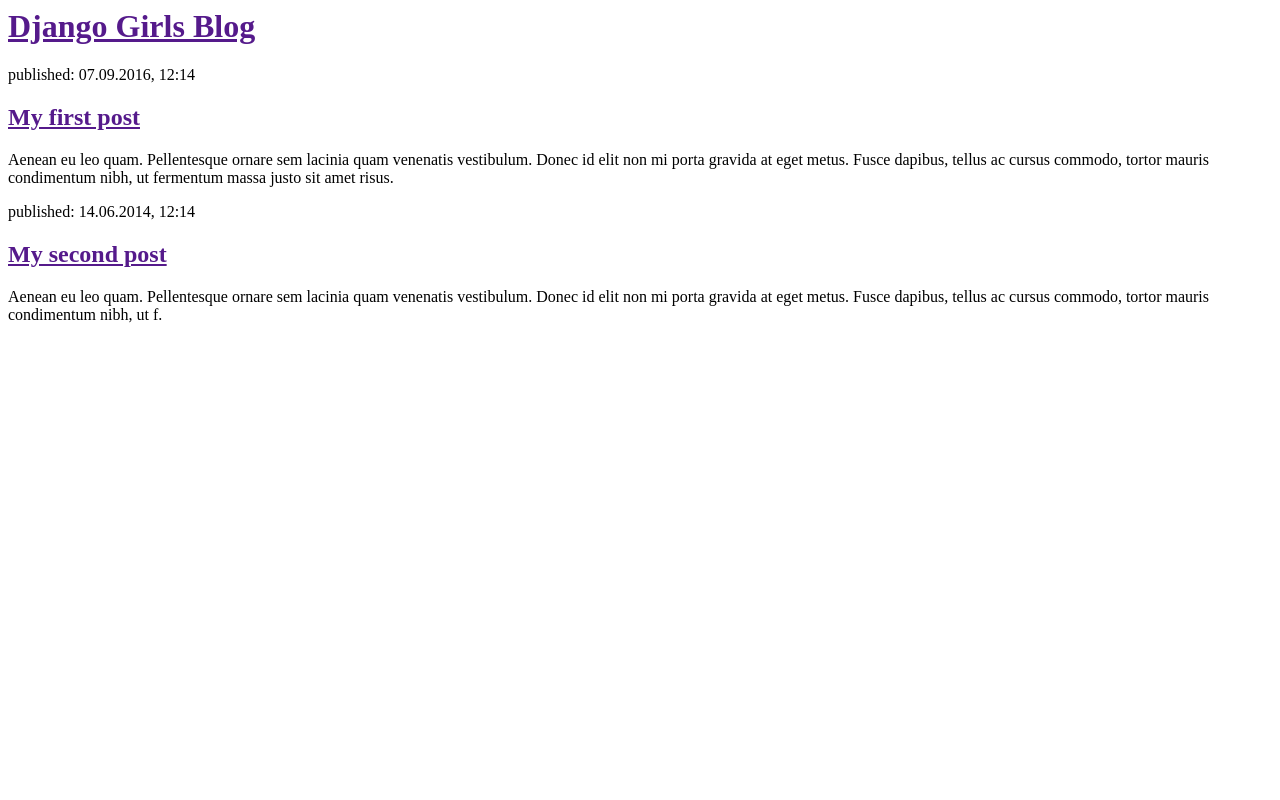
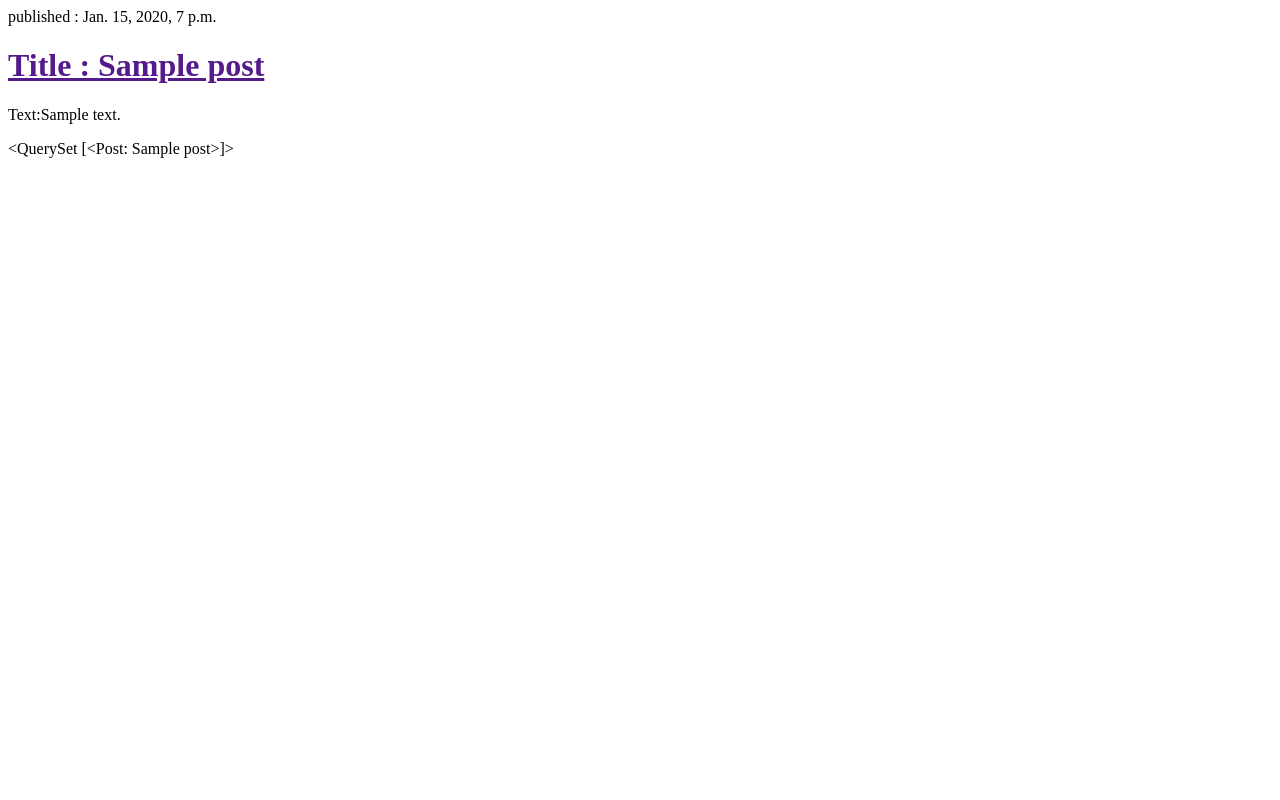
Before and after one commit to chkwag/my-first-blog, a Django app: page / in a window 1280 px wide. Run offline with Django 3.2, Linux system fonts and the light colour scheme; tables that the repository leaves empty hold one stand-in row (values such as "Sample post").

Commit message:
modified templates to display posts from database.

```diff
--- a/blog/templates/blog/post_list.html
+++ b/blog/templates/blog/post_list.html
@@ -3,20 +3,12 @@
         <title>곽철호's blog</title>
     </head>
     <body>
-            <div>
-                <h1><a href="">Django Girls Blog</a></h1>
-            </div>
+        {% for post in posts %}
+            <p>published : {{ post.published_date }}</p>
+            <h1><a href="">Title : {{ post.title }}</a></h1>
+            <p>Text:{{ post.text|linebreaksbr }}</p>
+        {% endfor %}
 
-            <div>
-                <p>published: 07.09.2016, 12:14</p>
-                <h2><a href="">My first post</a></h2>
-                <p>Aenean eu leo quam. Pellentesque ornare sem lacinia quam venenatis vestibulum. Donec id elit non mi porta gravida at eget metus. Fusce dapibus, tellus ac cursus commodo, tortor mauris condimentum nibh, ut fermentum massa justo sit amet risus.</p>
-            </div>
-
-            <div>
-                <p>published: 14.06.2014, 12:14</p>
-                <h2><a href="">My second post</a></h2>
-                <p>Aenean eu leo quam. Pellentesque ornare sem lacinia quam venenatis vestibulum. Donec id elit non mi porta gravida at eget metus. Fusce dapibus, tellus ac cursus commodo, tortor mauris condimentum nibh, ut f.</p>
-            </div>
+        {{ posts }}
     </body>
 </html>
--- a/blog/views.py
+++ b/blog/views.py
@@ -1,6 +1,10 @@
 from django.shortcuts import render
+from django.utils import timezone
+from .models import Post
 
 # Create your views here.
 
 def post_list(request):
-    return render(request, 'blog/post_list.html', {})
+#    posts = Post.objects.filter(published_date__lte=timezone.now()).order_by('published_date')
+    posts = Post.objects.all()
+    return render(request, 'blog/post_list.html', {'posts':posts})
```
Lines whose indentation alone changed are shown as unchanged.
